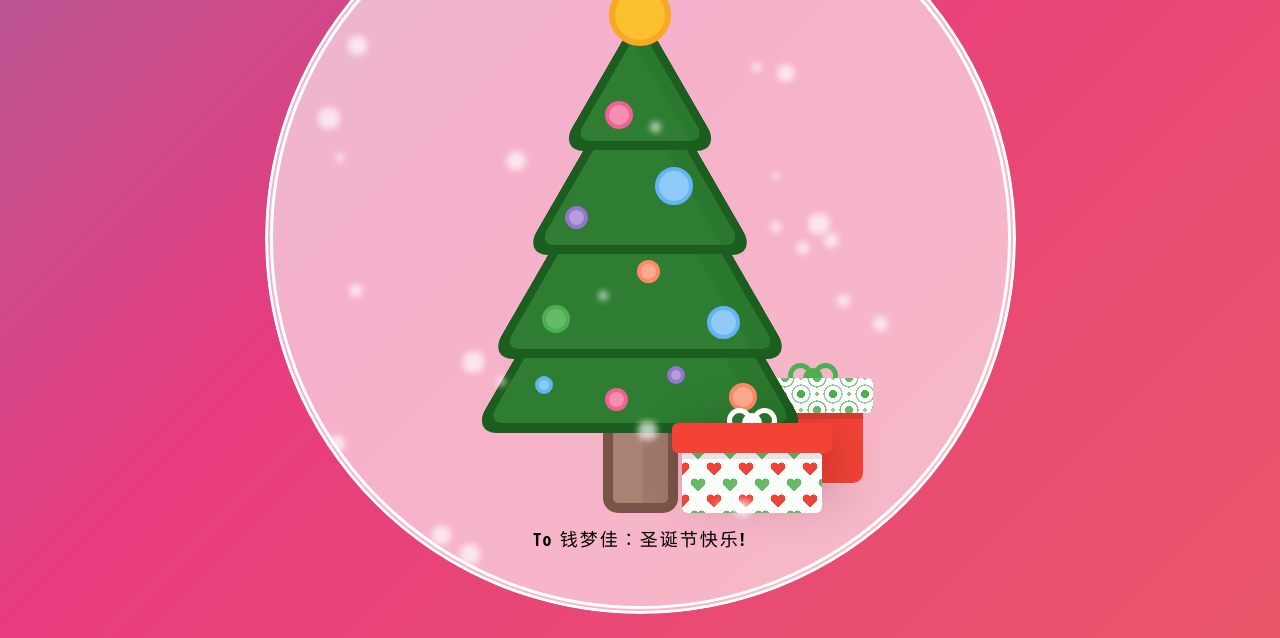
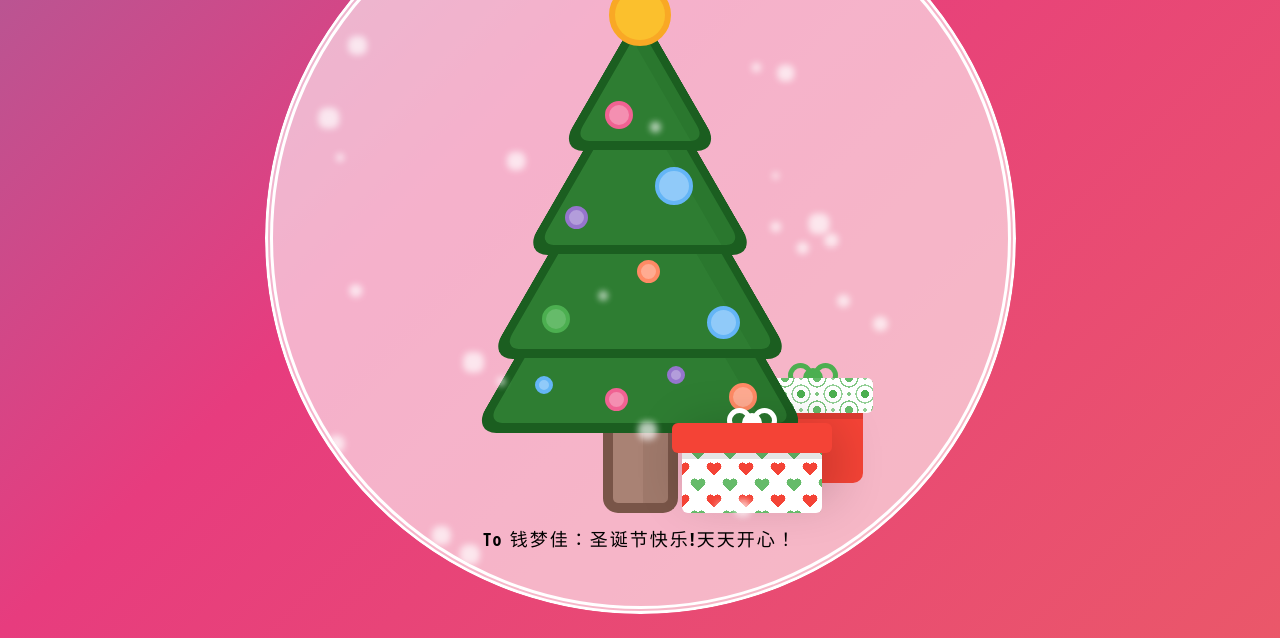
Before and after one commit to Yaozh-04/Yaozh-04.github.io, a plain HTML site: page index.html in a window 1280 px wide. Shown: the part 162-800 px from the top of the page. Drawn offline with Linux system fonts and the light colour scheme.

Commit message:
Update index.html

```diff
--- a/index.html
+++ b/index.html
@@ -895,7 +895,7 @@
           </div>
         </div>
       </div>
-      <h3>To 钱梦佳：圣诞节快乐!</h3>
+      <h3>To 钱梦佳：圣诞节快乐!天天开心！</h3>
     </div>
   </body>
 </html>
```
